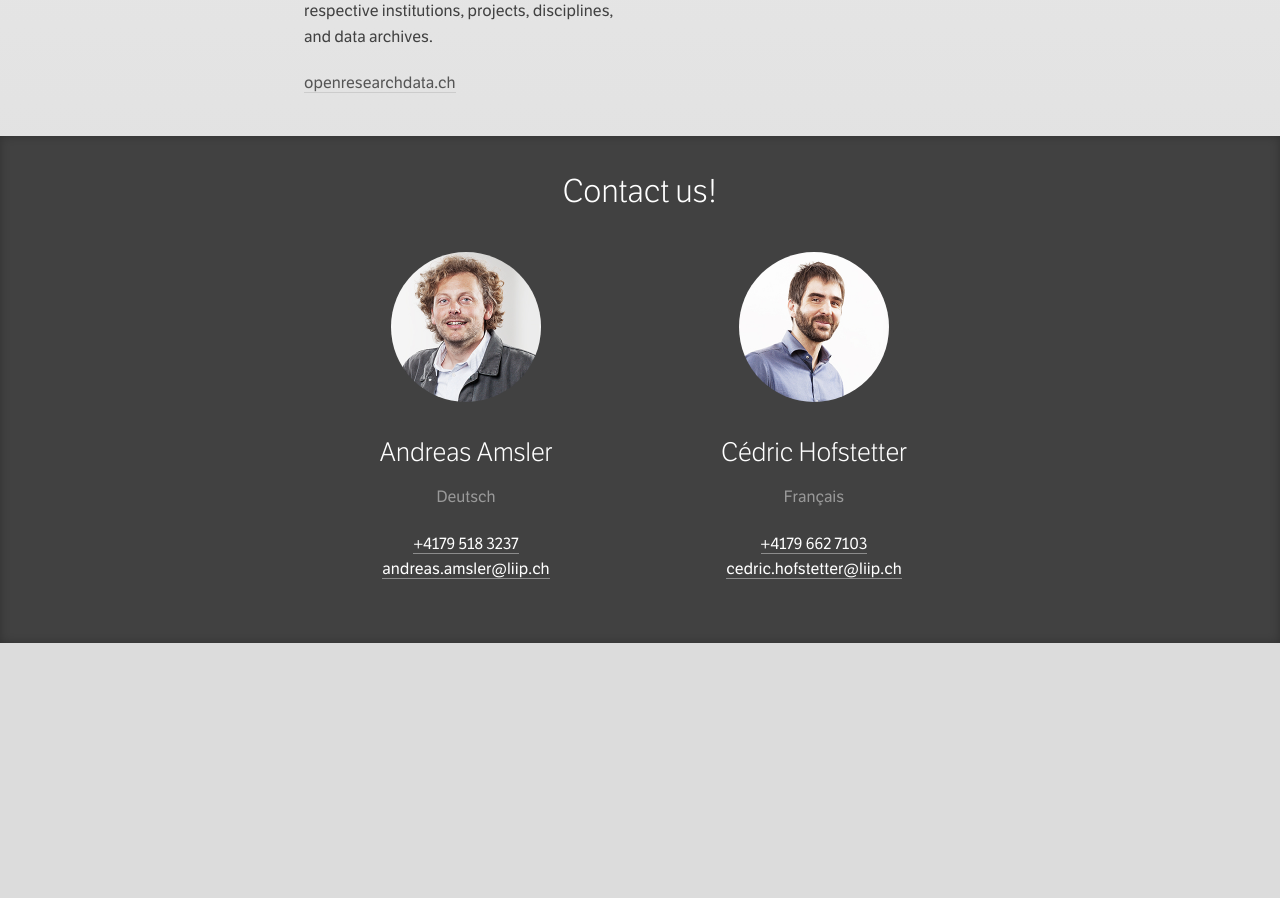
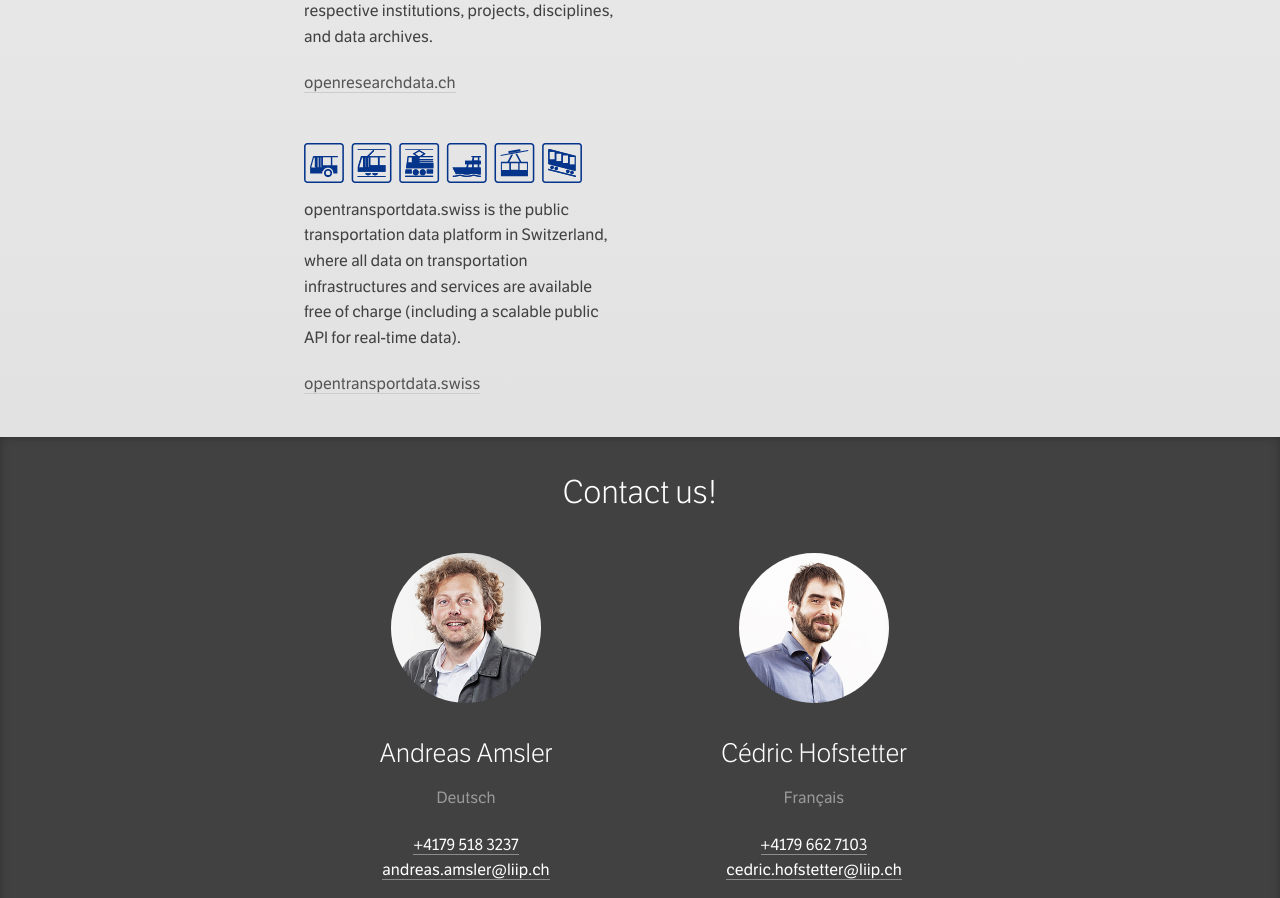
Before and after one commit to 01241/opendata.liip.ch, a website: page index.html in a window 1280 px wide. Shown: the part 2060-2958 px from the top of the page. Before the commit the page ends 2703 px from the top, so only its background shows below. Drawn offline with Linux system fonts and the light colour scheme.

Commit message:
Add Swiss Open Transport Data

```diff
--- a/index.html
+++ b/index.html
@@ -124,6 +124,17 @@
             </div>
           </div>
         </div>
+        <div class="grid__item md-w-1/2 mrgt+ md-mrgt0">
+          <div class="card">
+            <div class="card__header">
+              <img src="images/opentransport.svg" alt="Swiss Open Transport Data" height="40">
+            </div>
+            <div class="card__body">
+              <p>opentransportdata.swiss is the public transportation data platform in Switzerland, where all data on transportation infrastructures and services are available free of charge (including a scalable public API for real-time data).</p>
+              <p class="mrgb0"><a href="https://opentransportdata.swiss/">opentransportdata.swiss</a></p>
+            </div>
+          </div>
+        </div>
       </div>
     </div>
 
--- a/package.json
+++ b/package.json
@@ -3,6 +3,9 @@
   "version": "1.0.0",
   "description": "Open data at Liip landing page",
   "main": "index.html",
+  "scripts": {
+    "start": "gulp"
+  },
   "repository": {
     "type": "git",
     "url": "git@gitlab.liip.ch:liip/opendata.git"
--- a/sass/components/_box.scss
+++ b/sass/components/_box.scss
@@ -29,6 +29,7 @@
   }
 
   a {
+    color: inherit;
     border-bottom-color: $alt-color;
 
     &:hover {
```
Also changed, not shown: images/opentransport.svg (added), stylesheets/opendata.css.
